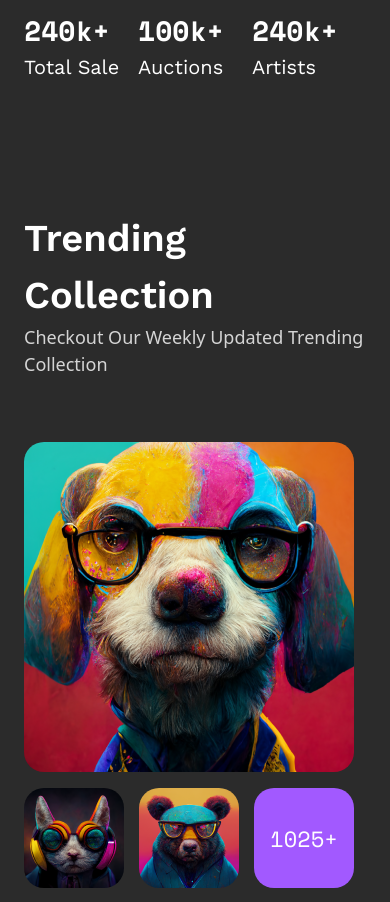
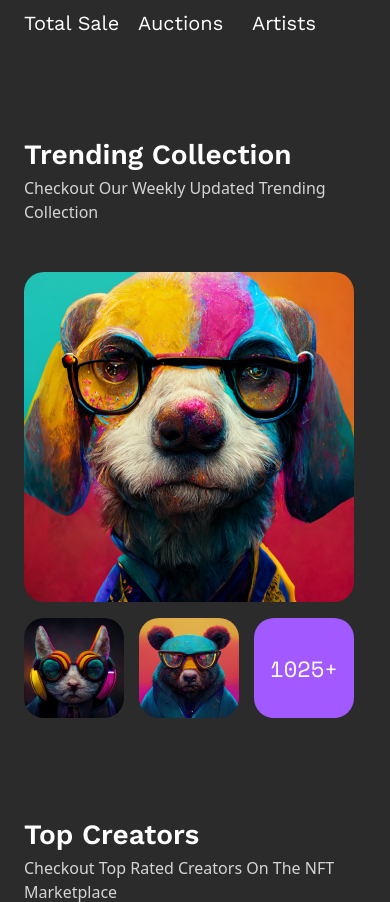
Before and after one commit to iliassel19/NFT-MarketPlace-Ilyass, a React (Create React App) app: page / in a window 390 px wide. Shown: the part 1098-2000 px from the top of the page. Built offline with nearby package versions, Linux system fonts and the light colour scheme.

Commit message:
Finish top creators section

```diff
--- a/src/Components/Creators/CreatorCard.js
+++ b/src/Components/Creators/CreatorCard.js
@@ -4,21 +4,27 @@ import Card from "../../UI/Card";
 const CreatorCard = (props) => {
   return (
     <Card className="group transition-colors hover:bg-cta">
-      <div className="w-full h-full flex flex-col items-center py-4 relative cursor-pointer">
-        <p className="bg-bg font-space text-captionc text-caption w-5 h-5 rounded-full grid place-content-center absolute left-4 transition-colors group-hover:bg-cta-h group-hover:text-white">
+      <div className="w-full h-full flex flex-row gap-4 xl:flex-col items-center px-6 py-4 relative cursor-pointer">
+        <p
+          className="bg-bg font-space text-captionc text-caption w-5 h-5 rounded-full grid place-content-center absolute top-6 left-5
+          lg:left-4 transition-colors group-hover:bg-cta-h group-hover:text-white"
+        >
           {props.id}
         </p>
         <img
           src={props.profil}
           alt={`${props.user} profil.`}
-          className="w-24 h-24"
+          className="w-14 h-14 lg:w-24 lg:h-24"
         />
-        <h4 className="text-[18px] text-white font-work mt-3 mb-2">
-          {props.user}
-        </h4>
-        <p className="text-captionc font-work text-[14px]">
-          Total sales: <span className="text-white font-space">34.53 ETH</span>
-        </p>
+        <div>
+          <h4 className="text-[18px] text-white font-work mt-3 mb-2">
+            {props.user}
+          </h4>
+          <p className="text-captionc font-work text-[14px]">
+            Total sales:{" "}
+            <span className="text-white font-space">34.53 ETH</span>
+          </p>
+        </div>
       </div>
     </Card>
   );
--- a/src/Components/Creators/Creators.js
+++ b/src/Components/Creators/Creators.js
@@ -81,16 +81,16 @@ const Creators = () => {
   ];
   return (
     <Container>
-      <div className="grid grid-cols-4 gap-6">
-        <div className="col-span-3">
-          <h2 className="text-h3 text-white capitalize font-work font-semibold">
+      <div className="grid grid-cols-[repeat(auto-fit,minmax(300px,1fr))] gap-4 xl:grid-cols-4 md:gap-6">
+        <div className="lg:col-span-2 xl:col-span-3">
+          <h2 className="text-h4 lg:text-h3 text-white capitalize font-work font-semibold">
             Top creators
           </h2>
-          <p className="text-[18px] capitalize text-white opacity-80">
+          <p className="text-base lg:text-[18px] capitalize text-white opacity-80">
             Checkout Top rated creators on the NFT marketplace
           </p>
         </div>
-        <Button filled={false}>
+        <Button filled={false} className="order-6 sm:order-[unset]">
           <img
             src={RocketLaunch}
             alt="Rocket launch icon."
--- a/src/Components/Hero/Hero.js
+++ b/src/Components/Hero/Hero.js
@@ -14,7 +14,7 @@ const Hero = () => {
           <h1 className="text-h3 leading-tight md:text-[48px] lg:text-[80px] text-white capitalize font-work font-regular tracking-tighter md:leading-[1.05] mb-6 font-medium">
             Discover digital art & collect NFTs
           </h1>
-          <p className="w-full text-h5 font-work text-white opacity-90 capitalize mb-6">
+          <p className="w-full text-base lg:text-h5 font-work text-white opacity-90 capitalize mb-6">
             NFT Market UI created with anima for figma. collect, but and sell
             art from more than 20k NFT artists.
           </p>
--- a/src/Components/Navigation/Navigation.js
+++ b/src/Components/Navigation/Navigation.js
@@ -8,7 +8,7 @@ const Navigation = () => {
     isOpenNav((prevState) => !prevState);
   };
   return (
-    <div className="pt-8 px-6 max-w-[1340px] mx-auto xl:px-20 2xl:px-24 flex items-center justify-between">
+    <div className="py-8 px-6 max-w-[1340px] mx-auto xl:px-20 2xl:px-24 flex items-center justify-between">
       <button className="opacity-0 animate-show transition-transform hover:scale-110">
         <img src={Logo} alt="Logo" />
       </button>
--- a/src/Components/Trending/Trending.js
+++ b/src/Components/Trending/Trending.js
@@ -13,13 +13,13 @@ import TertiaryRobotImg from "../../Images/Tertiary-Robot-img.png";
 const Trending = () => {
   return (
     <Container>
-      <h2 className="text-h3 text-white capitalize font-work font-semibold">
+      <h2 className="text-h4 lg:text-h3 text-white capitalize font-work font-semibold">
         Trending collection
       </h2>
-      <p className="text-[18px] capitalize text-white opacity-80">
+      <p className="text-base lg:text-[18px] capitalize text-white opacity-80">
         Checkout our weekly updated trending collection
       </p>
-      <div className="flex items-center gap-4 lg:gap-6 mt-16 justify-start md:gap-8">
+      <div className="flex items-center gap-4 lg:gap-6 lg:mt-16 mt-12 justify-start md:gap-8">
         <TrendingCollection
           primaryImg={PrimaryAnimalImg}
           secondaryImg={SecondaryAnimalImg}
--- a/src/UI/Container.js
+++ b/src/UI/Container.js
@@ -2,7 +2,7 @@ import React from "react";
 
 const Container = (props) => {
   return (
-    <div className="px-6 py-16  max-w-[1280px] mx-auto sm:px-9 xl:px-32 lg:py-20">
+    <div className="px-6 py-12 md:py-16 max-w-[1280px] mx-auto sm:px-9 xl:px-32 lg:py-20">
       {props.children}
     </div>
   );
```
